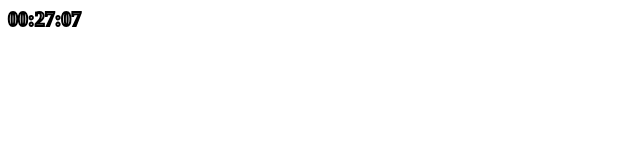
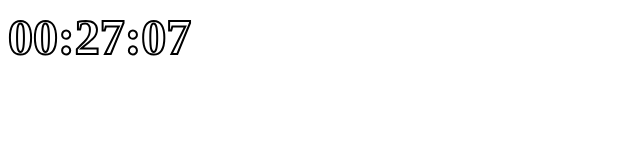
Before and after one commit to jhgolive/time, a plain HTML site: page index.html in a window 1280 px wide. Shown: the whole page, without its empty margins (0-640 px from the left). Drawn offline with Linux system fonts and the light colour scheme.

Commit message:
Add files via upload

```diff
--- a/index.html
+++ b/index.html
@@ -14,5 +14,5 @@
 	//setInterval("time()", 60000);
 </script>
 <body>
-	<div id="time" style="color:white;font-weight:bold;font-size:20px;-webkit-text-stroke:2px black;font-family:"sans-serif";"></div>
+	<div id="time" style="color:white;font-weight:bold;font-size:50px;-webkit-text-stroke:2px black;font-family:"sans-serif";"></div>
 </body>
```
